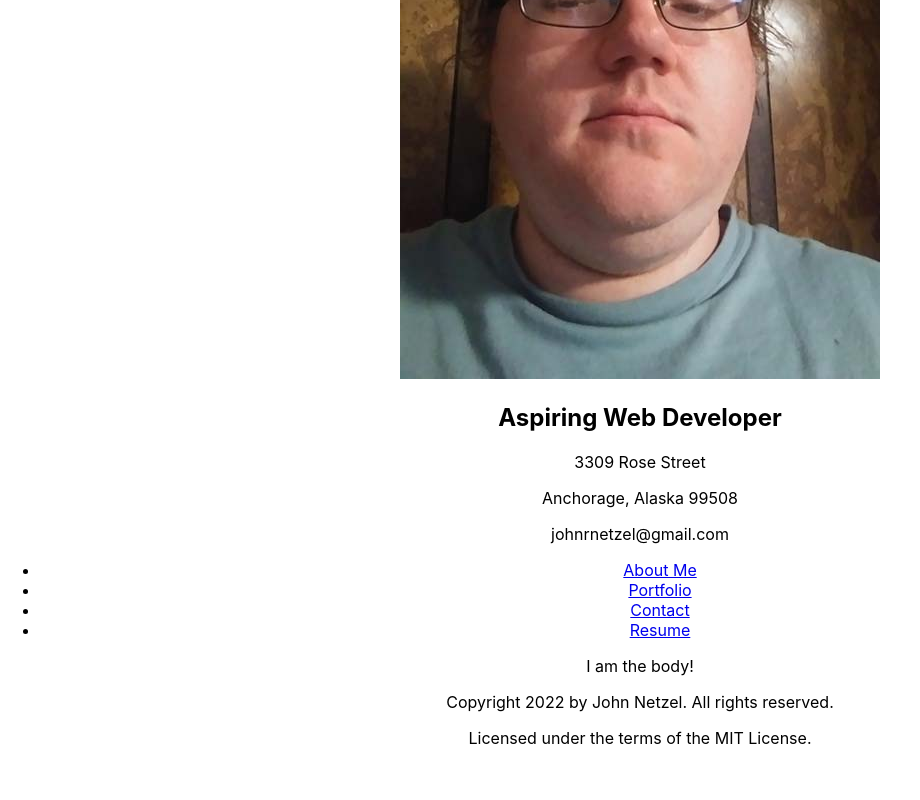
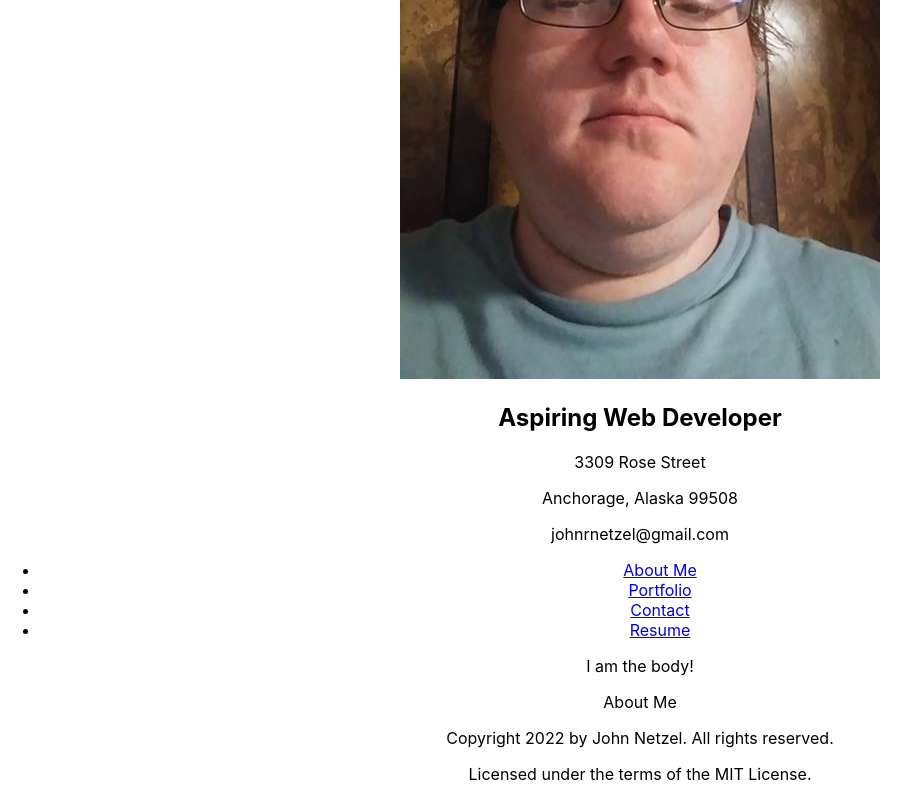
Before and after one commit to CommieDog/react-portfolio, a React (Create React App) app: page / in a window 1280 px wide. Shown: the part 343-1143 px from the top of the page, without its empty margins (0-920 px from the left). Before the commit the page ends 1107 px from the top, so only its background shows below. Built offline with nearby package versions, Linux system fonts and the light colour scheme.

Commit message:
Add page state to website

```diff
--- a/src/App.js
+++ b/src/App.js
@@ -1,13 +1,17 @@
+import { useState } from 'react';
+
 import './App.css';
 import Header from "./components/Header"
 import Body from "./components/Body"
 import Footer from "./components/Footer"
 
 function App() {
+  const [ page, setPage ] = useState("About Me");
+
   return (
     <div className="App">
-      <Header />
-      <Body />
+      <Header onSetPage={setPage}/>
+      <Body page={page} />
       <Footer />
     </div>
   );
--- a/src/components/Body.js
+++ b/src/components/Body.js
@@ -1,6 +1,7 @@
-function Body() {
+function Body(props) {
     return (
       <main>I am the body!
+        <p>{props.page}</p>
       </main>
     );
   }
--- a/src/components/Header.js
+++ b/src/components/Header.js
@@ -1,7 +1,7 @@
 import portrait from "../assets/images/profile-picture-small.jpg"
 import NavbarLink from "./NavbarLink";
 
-function Header() {
+function Header(props) {
     return (
       <header>
         <h1>John Netzel</h1>
@@ -14,10 +14,10 @@ function Header() {
         </div>
         <nav>
           <ul>
-            <li><NavbarLink name="About Me" /></li>
-            <li><NavbarLink name="Portfolio" /></li>
-            <li><NavbarLink name="Contact" /></li>
-            <li><NavbarLink name="Resume" /></li>
+            <li><NavbarLink name="About Me" onSetPage={props.onSetPage} /></li>
+            <li><NavbarLink name="Portfolio" onSetPage={props.onSetPage} /></li>
+            <li><NavbarLink name="Contact" onSetPage={props.onSetPage} /></li>
+            <li><NavbarLink name="Resume" onSetPage={props.onSetPage} /></li>
           </ul>
         </nav>
       </header>
--- a/src/components/NavbarLink.js
+++ b/src/components/NavbarLink.js
@@ -11,9 +11,15 @@ function getHref(name)
 }
 
 function NavbarLink(props) {
-    return (
-      <a href={getHref(props.name)}>{props.name}</a>
-    );
+  // Sets the active page to the page corresponding with this link
+  function setPage()
+  {
+    props.onSetPage(props.name);
   }
 
-  export default NavbarLink;
+  return (
+    <a href={getHref(props.name)} onClick={setPage}>{props.name}</a>
+  );
+}
+
+export default NavbarLink;
```
